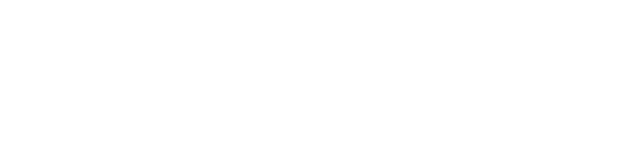
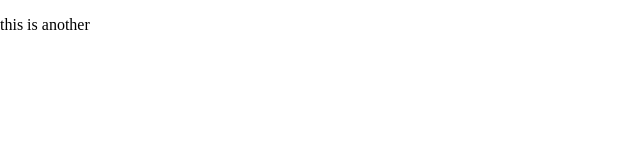
Before and after one commit to djg3577/learning-gitt, a plain HTML site: page index.html in a window 1280 px wide. Shown: the whole page, without its empty margins (0-640 px from the left). Drawn offline with Linux system fonts and the light colour scheme.

Commit message:
added p1

```diff
--- a/index.html
+++ b/index.html
@@ -10,5 +10,6 @@
     </style>
 </head>
 <body>
+  <p> this is another </p>
 </body>
 </html>
```
